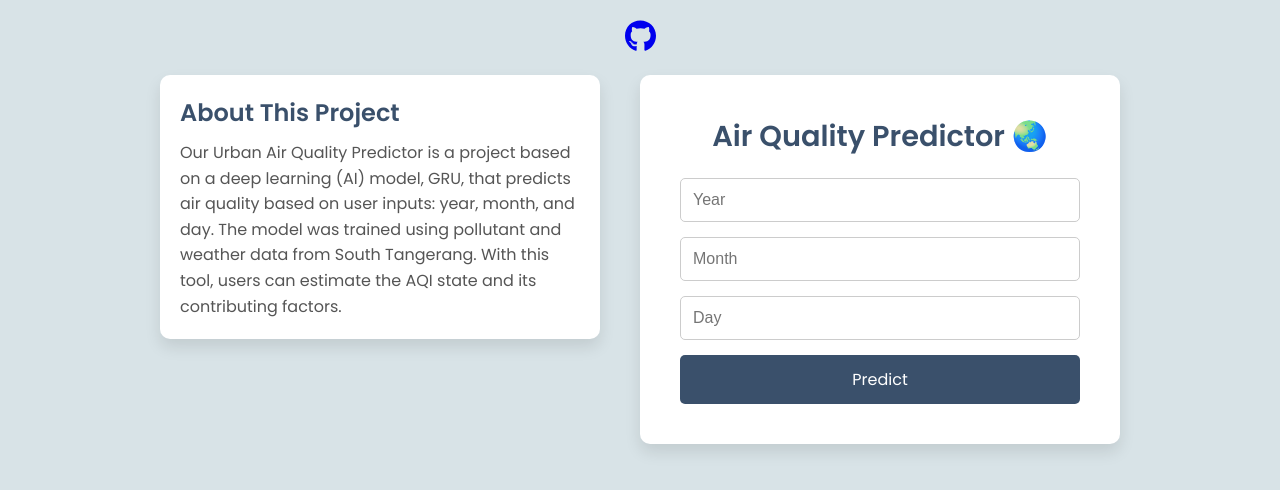
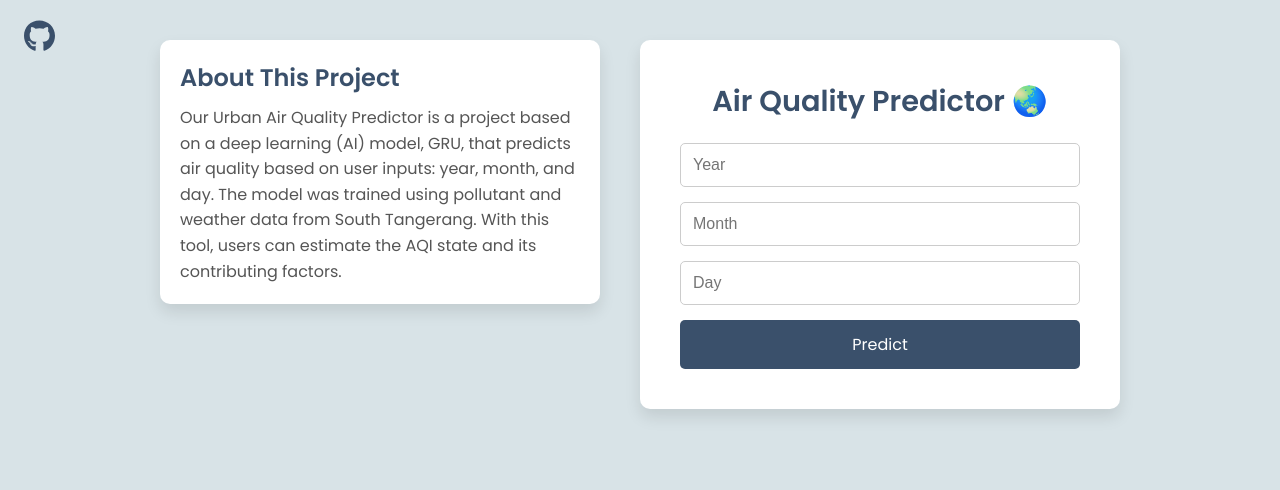
Before and after one commit to brishar0n/AirQualityPredictor-Using-DeepLearning, a React (Vite) app: page / in a window 1280 px wide. Shown: the top 490 px of the page. Built offline with nearby package versions, Linux system fonts and the light colour scheme.

Commit message:
Update App.css

```diff
--- a/src/App.css
+++ b/src/App.css
@@ -160,3 +160,18 @@ h1 {
     font-family: "Poppins", sans-serif;
     font-weight: 500;
 }
+
+.github-icon {
+    position: fixed;
+    top: 10px;
+    left: 10px;
+    color: #3a506b;
+    text-decoration: none;
+    z-index: 1000;
+    padding: 10px;
+    margin-left: 4px;
+}
+
+.github-icon:hover {
+    color: #007bff;
+}
```
